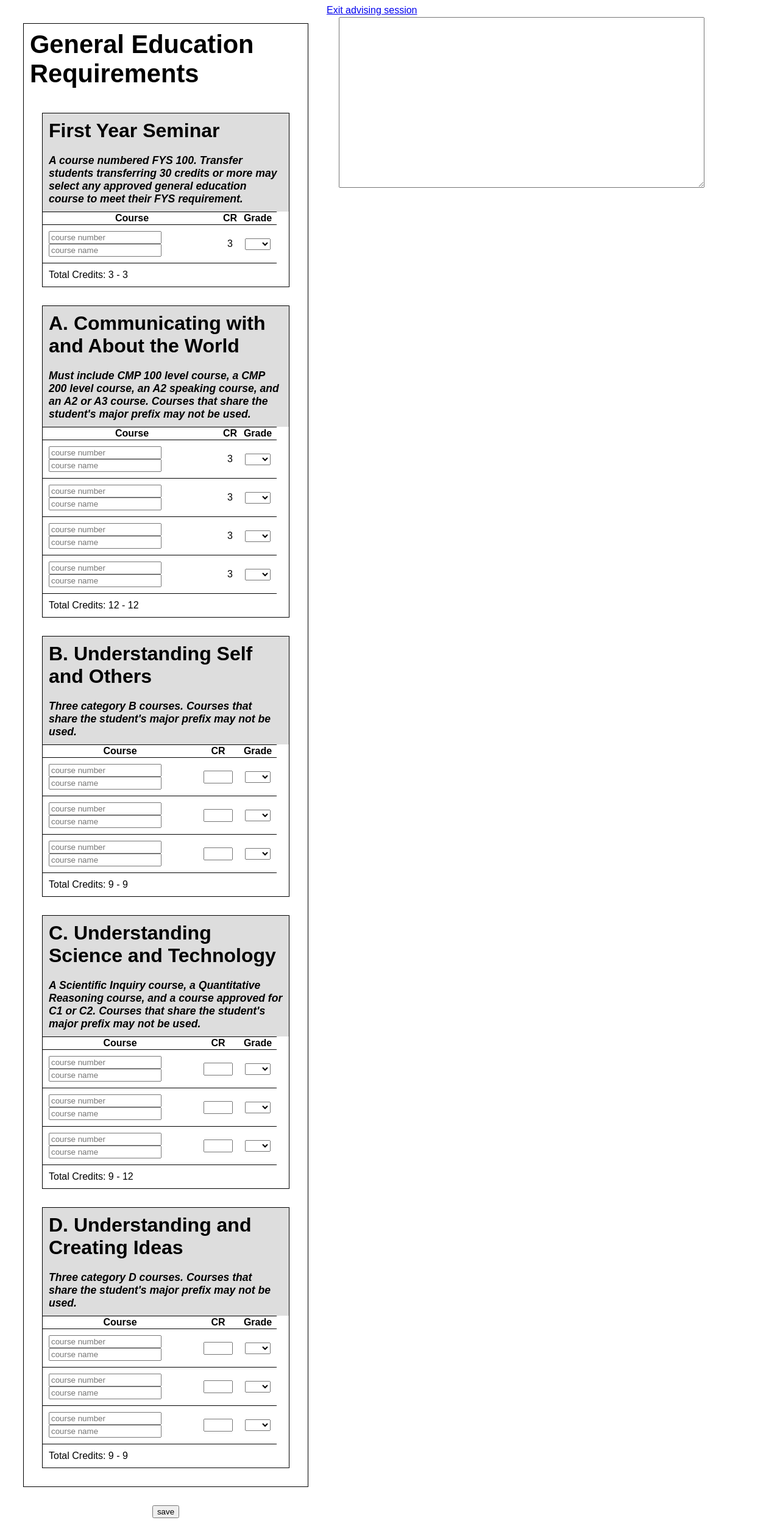
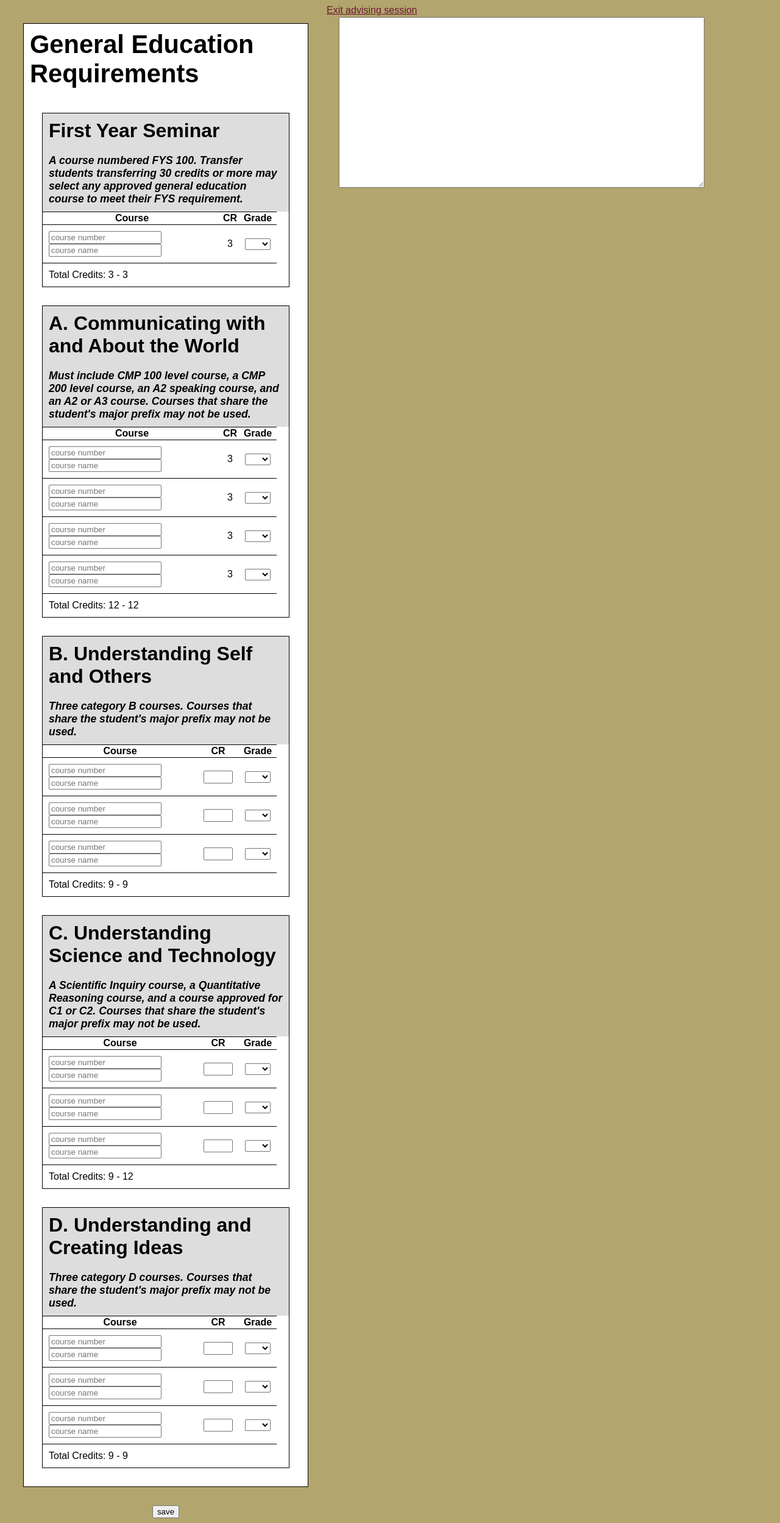
Before and after one commit to Antelling/KFSA-prototype, a Django app: page /advisement/edit_advisement/1 in a window 1280 px wide. Shown: the whole page at 61% size. Run offline with Django 3.2, Linux system fonts and the light colour scheme; data comes from the database, SQL or seed files in the repository; both versions use the stored data as it was after the commit.

Commit message:
Added Stylesheet References
added style.css, and added references to it in all the active html pages

```diff
--- a/advisement/static/advisement/checksheet.css
+++ b/advisement/static/advisement/checksheet.css
@@ -83,3 +83,7 @@
     padding: 5px;
     cursor: pointer;
 }
+
+ div.program {
+    background-color: #ffffff;
+}
--- /dev/null
+++ b/advisement/static/advisement/style.css
@@ -0,0 +1,19 @@
+/* Colors
+White -   #FFFFFF
+Black -   #000000
+Maroon -  #6D1932
+Yellow -  #F7CA32
+Gold -    #B2A56D
+Green -   #71D845
+*/
+
+/* General Styling */
+
+body {
+  background-color: #B2A56D;
+  color: #000000;
+}
+
+a {
+  color: #6D1932;
+}
--- a/advisement/templates/advisement/add_advisee.html
+++ b/advisement/templates/advisement/add_advisee.html
@@ -1,3 +1,8 @@
+{% extends 'base.html' %}
+
+{% block title %}Add Student{% endblock %}
+
+{% block content %}
 <h1>Add Student</h1>
 
 <form method="POST">
@@ -7,3 +12,4 @@
 </form>
 
 <a href="{% url 'adv_home' %}">Home </a>
+{% endblock %}
--- a/advisement/templates/advisement/advisement.html
+++ b/advisement/templates/advisement/advisement.html
@@ -5,6 +5,7 @@
 <head>
     <script src="https://ajax.googleapis.com/ajax/libs/jquery/3.5.1/jquery.min.js"></script>
     <script src="{% static 'libraries/jquery.deserialize.js' %}"></script>
+    <link href="{% static 'advisement/style.css' %}" rel="stylesheet">
     <title>Checksheet</title>
     <link href="{% static 'advisement/checksheet.css' %}" rel="stylesheet">
 </head>
--- a/advisement/templates/advisement/checksheet_listing.html
+++ b/advisement/templates/advisement/checksheet_listing.html
@@ -1,3 +1,8 @@
+{% extends 'base.html' %}
+
+{% block title %}Checksheets{% endblock %}
+
+{% block content %}
 {% for checksheet in checksheets %}
     <h5>{{ checksheet.name }} </h5> <!-- TODO: add a view function here, to render an empty checksheet -->
 {% empty %}
@@ -8,3 +13,4 @@
 <br/>
 <a href="{% url 'list_checksheets' %}">Back</a>
 <a href="{% url 'adv_home' %}">Home </a>
+{% endblock %}
--- a/advisement/templates/advisement/upload_checksheet.html
+++ b/advisement/templates/advisement/upload_checksheet.html
@@ -4,6 +4,7 @@
 <head>
     <script src="https://ajax.googleapis.com/ajax/libs/jquery/3.5.1/jquery.min.js"></script>
     <link href="{% static 'advisement/checksheet.css' %}" rel="stylesheet">
+    <link href="{% static 'advisement/style.css' %}" rel="stylesheet">
     <title>Define Checksheet</title>
     <style>
         form {
--- a/templates/base.html
+++ b/templates/base.html
@@ -1,7 +1,10 @@
+{% load static %}
+
 <!DOCTYPE html>
 <html>
 <head>
   <meta charset="utf-8">
+  <link href="{% static 'advisement/style.css' %}" rel="stylesheet">
   <title>{% block title %}KFSA{% endblock %}</title>
 </head>
 <body>
```
Also changed, not shown: advisement/templates/advisement/list_advisees.html (+7 -0 lines), advisement/templates/advisement/student_overview.html (+8 -0 lines), templates/style.css (added, +19 -0 lines), db.sqlite3.
